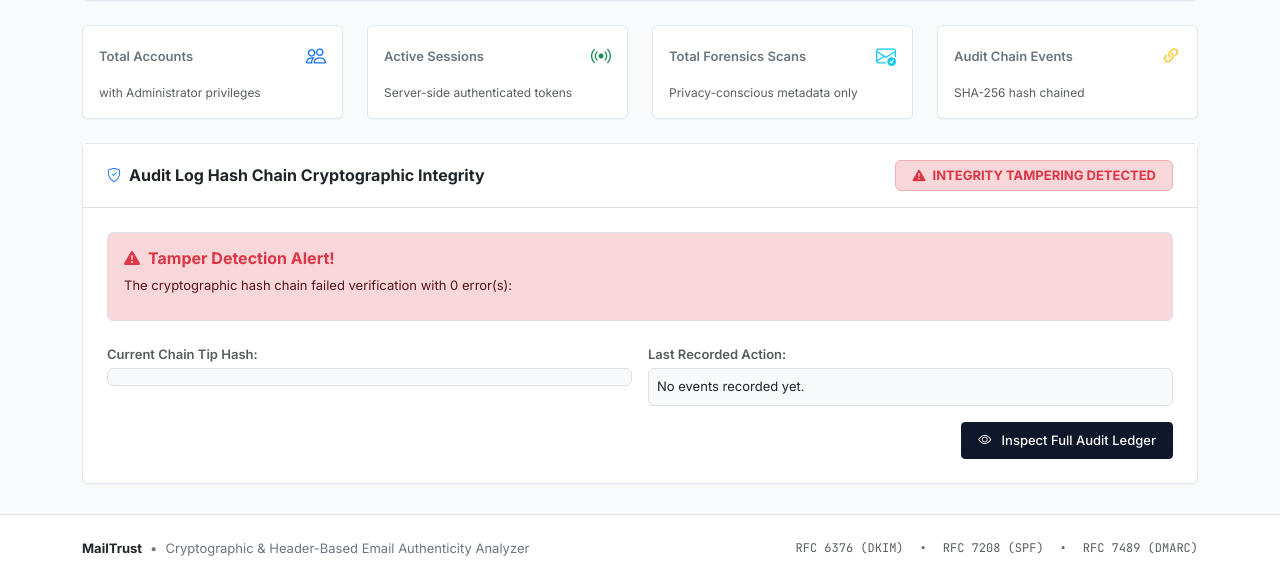
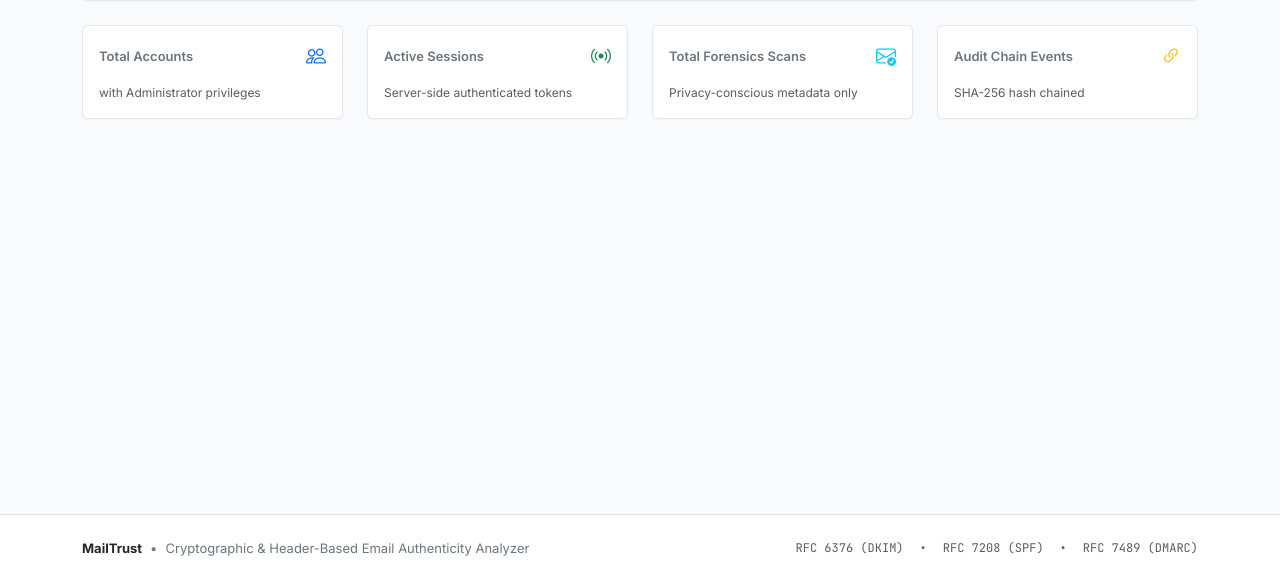
Before and after one commit to PraveenPalkar18/MailTrust-Cryptographic-and-Header-Based-Email-Spoofing-Detection, a Python web app: template templates/admin/dashboard.html in a window 1280 px wide. Shown: the part 218-800 px from the top of the page. Run offline with Jinja, Linux system fonts and the light colour scheme; the template is opened without the code that fills it, so the values that code supplies are empty.

Commit message:
fix(admin): remove audit hash chain alert block from admin dashboard for clean interface

```diff
--- a/templates/admin/dashboard.html
+++ b/templates/admin/dashboard.html
@@ -77,68 +77,6 @@
         </div>
     </div>
 
-    <!-- Cryptographic Audit Chain Integrity Status -->
-    <div class="col-12">
-        <div class="card card-enterprise">
-            <div class="card-enterprise-header d-flex justify-content-between align-items-center py-3 px-4 border-bottom">
-                <div class="d-flex align-items-center gap-2">
-                    <i class="bi bi-shield-check text-primary"></i>
-                    <h6 class="fw-bold text-dark mb-0">Audit Log Hash Chain Cryptographic Integrity</h6>
-                </div>
-                {% if chain_verification.is_valid %}
-                    <span class="badge bg-success-subtle text-success border border-success-subtle px-3 py-2 fs-8">
-                        <i class="bi bi-check-circle-fill me-1"></i> CHAIN INTACT &amp; VERIFIED
-                    </span>
-                {% else %}
-                    <span class="badge bg-danger-subtle text-danger border border-danger-subtle px-3 py-2 fs-8">
-                        <i class="bi bi-exclamation-triangle-fill me-1"></i> INTEGRITY TAMPERING DETECTED
-                    </span>
-                {% endif %}
-            </div>
-            <div class="card-body p-4">
-                {% if chain_verification.is_valid %}
-                    <div class="alert alert-success border d-flex align-items-center gap-3 mb-3 p-3 fs-8">
-                        <i class="bi bi-check-circle-fill fs-4 text-success"></i>
-                        <div>
-                            <strong>Deterministic Hash Chain Valid:</strong> All {{ chain_verification.total_records }} events in the database maintain unbroken SHA-256 link continuity ($H_i = \text{SHA256}(\text{CanonicalEvent}_i \mathbin{\Vert} H_{i-1})$). No modified, deleted, or reordered records were detected.
-                        </div>
-                    </div>
-                {% else %}
-                    <div class="alert alert-danger border mb-3 p-3 fs-8">
-                        <h6 class="fw-bold text-danger"><i class="bi bi-exclamation-triangle-fill me-2"></i>Tamper Detection Alert!</h6>
-                        <p class="mb-2">The cryptographic hash chain failed verification with {{ chain_verification.errors | length }} error(s):</p>
-                        <ul class="mb-0 fs-9 font-monospace">
-                            {% for err in chain_verification.errors %}
-                                <li>[Seq #{{ err.sequence_num }}] {{ err.error_type }}: {{ err.details }}</li>
-                            {% endfor %}
-                        </ul>
-                    </div>
-                {% endif %}
 
-                <div class="row g-3 fs-8 pt-2">
-                    <div class="col-12 col-md-6">
-                        <span class="text-muted fw-semibold">Current Chain Tip Hash:</span>
-                        <div class="font-monospace fs-9 text-break text-dark bg-light p-2 rounded border mt-1">{{ chain_verification.last_hash }}</div>
-                    </div>
-                    <div class="col-12 col-md-6">
-                        <span class="text-muted fw-semibold">Last Recorded Action:</span>
-                        <div class="fs-8 text-dark bg-light p-2 rounded border mt-1">
-                            {% if latest_audit %}
-                                <strong>{{ latest_audit.action }}</strong> by <span class="font-monospace">{{ latest_audit.actor_id }}</span> ({{ latest_audit.timestamp_utc }})
-                            {% else %}
-                                No events recorded yet.
-                            {% endif %}
-                        </div>
-                    </div>
-                </div>
-
-                <div class="d-flex justify-content-end gap-2 mt-3">
-                    <a href="{{ url_for('admin_audit') }}" class="btn btn-sm btn-primary btn-enterprise">
-                        <i class="bi bi-eye me-1"></i> Inspect Full Audit Ledger
-                    </a>
-                </div>
-            </div>
-        </div>
-    </div>
 </div>
 {% endblock %}
```
Also changed, not shown: tests/test_web_app.py (+1 -1 lines).
